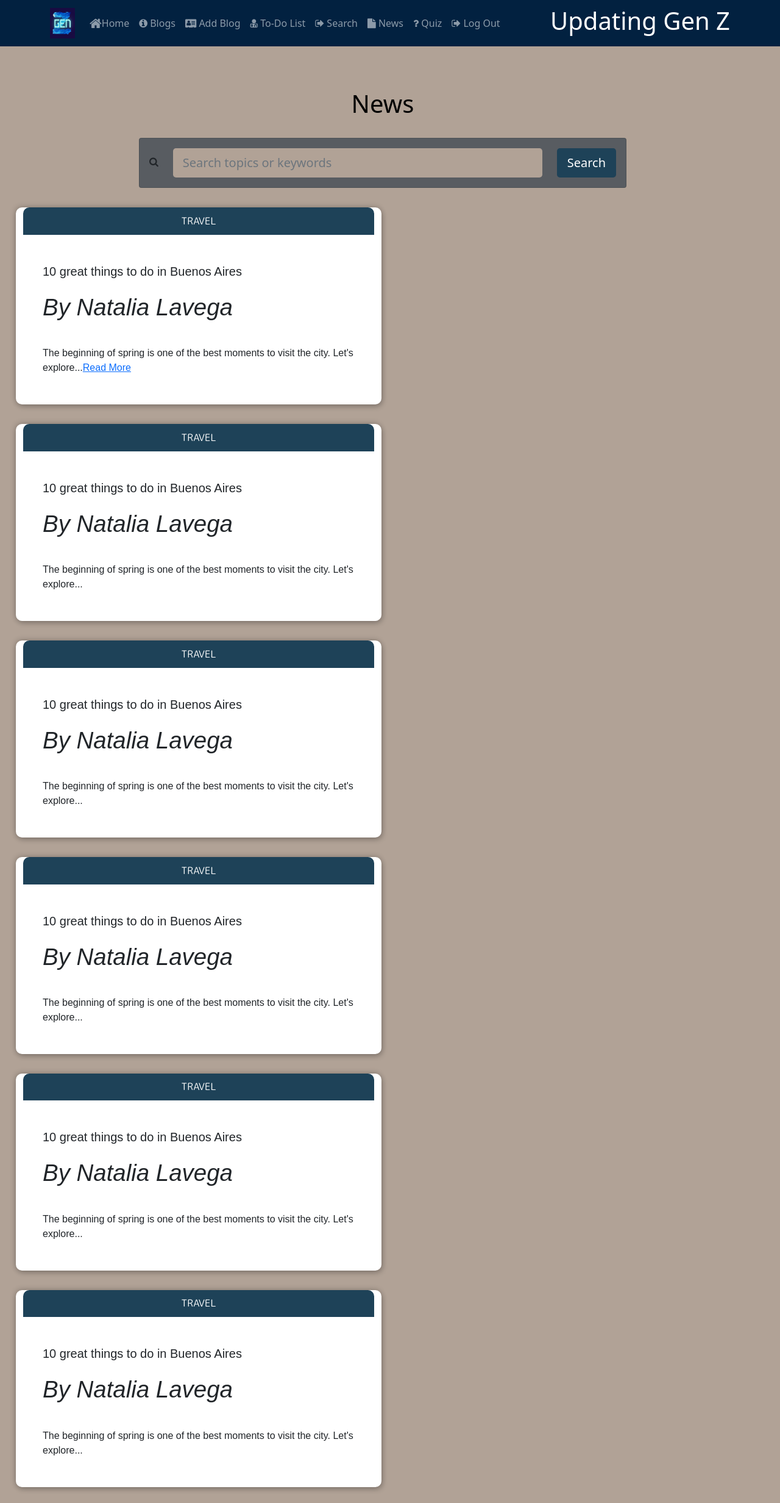
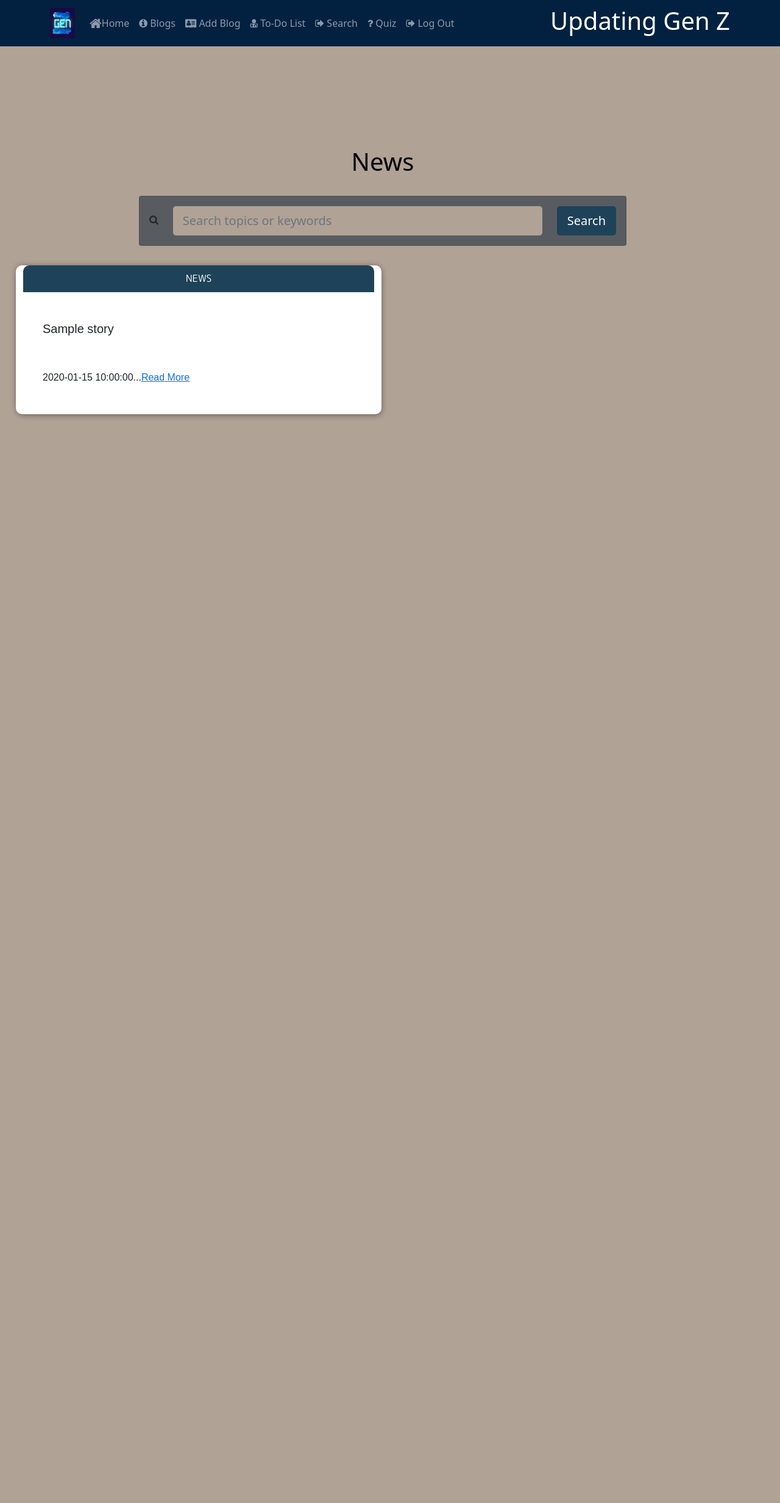
Before and after one commit to riya-ingale/Updating-Gen-Z, a Flask app: template Templates/news.html in a window 1280 px wide. Shown: the whole page at 61% size. After the commit the page ends 685 px from the top, so only its background shows below. Run offline with Flask 2, Linux system fonts and the light colour scheme; the template is opened without the code that fills it: most values are stand-ins (such as "Sample title", 1, 10 or a date in 2020); some libraries are stand-ins or nearby versions.

Commit message:
Latest News Page - Riya

```diff
--- a/Templates/Index.html
+++ b/Templates/Index.html
@@ -87,8 +87,8 @@
                          <h6 class="mb-3 mb-lg-4 bold-text "><b>MENU</b></h6>
                          <ul class="list-unstyled">
                              <li><a href="/">Home</a></li>
-                             <li><a href="#">All Blogs</a></li>
-                             <li><a href="#">News</a></li>
+                             <li><a href="/allblog">All Blogs</a></li>
+                             <li><a href="/news">News</a></li>
                          </ul>
                      </div>
                      <div class="col-xl-2 col-md-4 col-sm-4 col-12">
--- a/Templates/news.html
+++ b/Templates/news.html
@@ -21,12 +21,11 @@
 	            <a class="navbar-brand mr-auto" href="#"><img src="../static/img/logo.png" height="50" width="41"></a>
 	            <div class="collapse navbar-collapse" id="Navbar">
 	               <ul class="navbar-nav mr auto">
-	                <li class="nav-item"><a class="nav-link" href="index.html"><span class="fa fa-home fa-lg"> </span>Home</a></li>
-	                  <li class="nav-item"><a class="nav-link" href="blogs.html"><i class="fa fa-info-circle"></i> </span>Blogs</a></li>
-	                  <li class="nav-item"><a class="nav-link" href=""><i class="fa fa-address-card"></i> </span>Add Blog</a></li>
+	                <li class="nav-item"><a class="nav-link" href="/"><span class="fa fa-home fa-lg"> </span>Home</a></li>
+	                  <li class="nav-item"><a class="nav-link" href="/allblogs"><i class="fa fa-info-circle"></i> </span>Blogs</a></li>
+	                  <li class="nav-item"><a class="nav-link" href="/addblog"><i class="fa fa-address-card"></i> </span>Add Blog</a></li>
 	                  <li class="nav-item"><a class="nav-link" href="#"><i class="fa fa-user-md"></i> </span>To-Do List</a></li>
 	                  <li class="nav-item"><a class="nav-link" href="search.html"><i class="fa fa-sign-out"></i> </span>Search</a></li>
-                    <li class="nav-item"><a class="nav-link" href="news.html"><i class="fa fa-file"></i> </span>News </a></li>
                     <li class="nav-item"><a class="nav-link" href="#"><i class="fa fa-question"></i> </span>Quiz </a></li>
 					          <li class="nav-item"><a class="nav-link" href="/logout"><i class="fa fa-sign-out"></i> </span>Log Out </a></li>
 	                </ul>
@@ -49,7 +48,7 @@
 	<div class="row justify-content-center">
     <div class="col-12 col-md-10 col-lg-8">
       <h1 style="color: #000;text-align: center;">News</h1><br>
-        <form class="card card-sm" style="background-color: #585C61;">
+        <form class="card card-sm" style="background-color: #585C61;" method="POST">
             <div class="card-body row no-gutters align-items-center">
 
                 <div class="col-auto">
@@ -57,11 +56,11 @@
                 </div>
                 <!--end of col-->
                 <div class="col">
-                    <input class="form-control form-control-lg form-control-borderless" type="search" placeholder="Search topics or keywords" style="background-color: #B1A296;">
+                    <input name="query" class="form-control form-control-lg form-control-borderless" type="search" placeholder="Search topics or keywords" style="background-color: #B1A296;">
                 </div>
                 <!--end of col-->
                 <div class="col-auto">
-                    <button class="btn btn-lg " type="submit" style="background-color: #1E4258;color: #fff;">Search</button>
+                    <button class="btn btn-lg " type="submit" formaction="/news" style="background-color: #1E4258;color: #fff;">Search</button>
                 </div>
                 <!--end of col-->
             </div>
@@ -71,102 +70,23 @@
 </div>
 
 </p>
+{% for story in stories %}
 <div class="blog-card col-6">
     <div class="header">
-      <h2 class="category">Travel</h2>
+      <h2 class="category">News</h2>
     </div>
 
     <div class="content">
       <div class="text-wrapper">
-        <h1 class="title">10 great things to do in Buenos Aires</h1>
-        <h3 class="author">By Natalia Lavega</h3>
+        <h1 class="title">{{story['title']}}</h1>
         <p class="text">
-          The beginning of spring is one of the best moments to
-          visit the city. Let's explore...<a href="#">Read More</a>
+          {{story['published']}}...<a href={{story['link']}}>Read More</a>
         </p>
       </div>
     </div>
   </div>
-  <div class="blog-card">
-    <div class="header">
-      <h2 class="category">Travel</h2>
-    </div>
+ {% endfor %}
 
-    <div class="content">
-      <div class="text-wrapper">
-        <h1 class="title">10 great things to do in Buenos Aires</h1>
-        <h3 class="author">By Natalia Lavega</h3>
-        <p class="text">
-          The beginning of spring is one of the best moments to
-          visit the city. Let's explore...
-        </p>
-      </div>
-    </div>
-  </div>
-  <div class="blog-card">
-    <div class="header">
-      <h2 class="category">Travel</h2>
-    </div>
-
-    <div class="content">
-      <div class="text-wrapper">
-        <h1 class="title">10 great things to do in Buenos Aires</h1>
-        <h3 class="author">By Natalia Lavega</h3>
-        <p class="text">
-          The beginning of spring is one of the best moments to
-          visit the city. Let's explore...
-        </p>
-      </div>
-    </div>
-  </div>
-  <div class="blog-card">
-    <div class="header">
-      <h2 class="category">Travel</h2>
-    </div>
-
-    <div class="content">
-      <div class="text-wrapper">
-        <h1 class="title">10 great things to do in Buenos Aires</h1>
-        <h3 class="author">By Natalia Lavega</h3>
-        <p class="text">
-          The beginning of spring is one of the best moments to
-          visit the city. Let's explore...
-        </p>
-      </div>
-    </div>
-  </div>
-  <div class="blog-card">
-    <div class="header">
-      <h2 class="category">Travel</h2>
-    </div>
-
-    <div class="content">
-      <div class="text-wrapper">
-        <h1 class="title">10 great things to do in Buenos Aires</h1>
-        <h3 class="author">By Natalia Lavega</h3>
-        <p class="text">
-          The beginning of spring is one of the best moments to
-          visit the city. Let's explore...
-        </p>
-      </div>
-    </div>
-  </div>
-  <div class="blog-card">
-    <div class="header">
-      <h2 class="category">Travel</h2>
-    </div>
-
-    <div class="content">
-      <div class="text-wrapper">
-        <h1 class="title">10 great things to do in Buenos Aires</h1>
-        <h3 class="author">By Natalia Lavega</h3>
-        <p class="text">
-          The beginning of spring is one of the best moments to
-          visit the city. Let's explore...
-        </p>
-      </div>
-    </div>
-  </div>
 </div>
 
 </body>
--- a/app.py
+++ b/app.py
@@ -12,6 +12,8 @@ import datetime
 from urllib.request import Request, urlopen
 from bs4 import BeautifulSoup
 import requests
+from pygooglenews import GoogleNews
+
 
 app = Flask(__name__)
 
@@ -160,43 +162,42 @@ def index():
     return render_template('index.html', current_user=current_user)
 
 
-# @app.route('/news', methods=['GET', 'POST'])
-# def news():
-#     root = "https://www.google.com/"
-#     link = "https://www.google.com/search?q=trump&rlz=1C1GCEA_enIN873IN873&sxsrf=ALeKk02ZYGtgHPyh7JDjJ83dVcIWWQr5TQ:1619537882922&source=lnms&tbm=nws&sa=X&ved=2ahUKEwiJu9jh4J7wAhX36XMBHTgtAtgQ_AUoAXoECAEQAw&biw=767&bih=744&dpr=1.25"
-
-#     req = Request(link, headers={'User-Agent': 'Mozilla/5.0'})
-#     webpage = urlopen(req).read()
-#     with requests.Session() as c:
-#         soup = BeautifulSoup(webpage, 'html5lib')
-
-#         for item in soup.find_all('div', attrs={'class': 'ZINbbc xpd O9g5cc uUPGi'}):
-#             raw_link = (item.find('a', href=True)['href'])
-#             link = (raw_link.split("/url?q=")[1]).split('&sa=U&')[0]
-#             title = (item.find('div', attrs={
-#                      'class': 'BNeawe vvjwJb AP7Wnd'}).get_text())
-#             description = (
-#                 item.find('div', attrs={'class': 'BNeawe s3v9rd AP7Wnd'}))
-#             time = description.split(' . ')[0]
-#             descript = description.split(' . ')[1]
-#             print(title)
-#             print(descript)
-#             print(link)
-#             print(time)
+@app.route('/news', methods=['GET', 'POST'])
+def news():
+    if request.method == "GET":
+        stories = []
+        gn = GoogleNews(country='India')
+        top = gn.top_news()
+        newsitem = top['entries']
+        for item in newsitem:
+            story = {
+                'title': item.title,
+                'link': item.link,
+                'published': item.published
+            }
+            stories.append(story)
+    if request.method == "POST":
+        query = request.form.get('query')
+        stories = []
+        gn = GoogleNews(country='India')
+        search = gn.search(query, when='24h')
+        newsitem = search['entries']
+        for item in newsitem:
+            story = {
+                'title': item.title,
+                'link': item.link,
+                'published': item.published
+            }
+            stories.append(story)
+    return render_template('news.html', stories=stories, current_user=current_user)
 
 
-# @app.route('/search', methods=['POST', 'GET'])
-# def search():
-#     if request.method == "POST":
-#         search_string = request.form['search_string']
-#         search = "{0}".format(search_string)
-#         search = search+'%'
-#         results = Songs.query.filter(
-#             or_(Songs.name.like(search), Songs.artist.like(search))).all()
-#         if len(results) == 0:
-#             flash("No such song availabe!")
-#         return render_template('search.html', results=results)
-#     return render_template('search.html')
+@app.route('/addblog/<int:user_id>', methods=['POST', 'GET'])
+def addblog(user_id):
+
+    return render_template('addblog.html')
+
+
 if __name__ == "__main__":
     db.create_all()
     app.run(debug=True)
```
Also changed, not shown: requirements.txt (+7 -0 lines).
